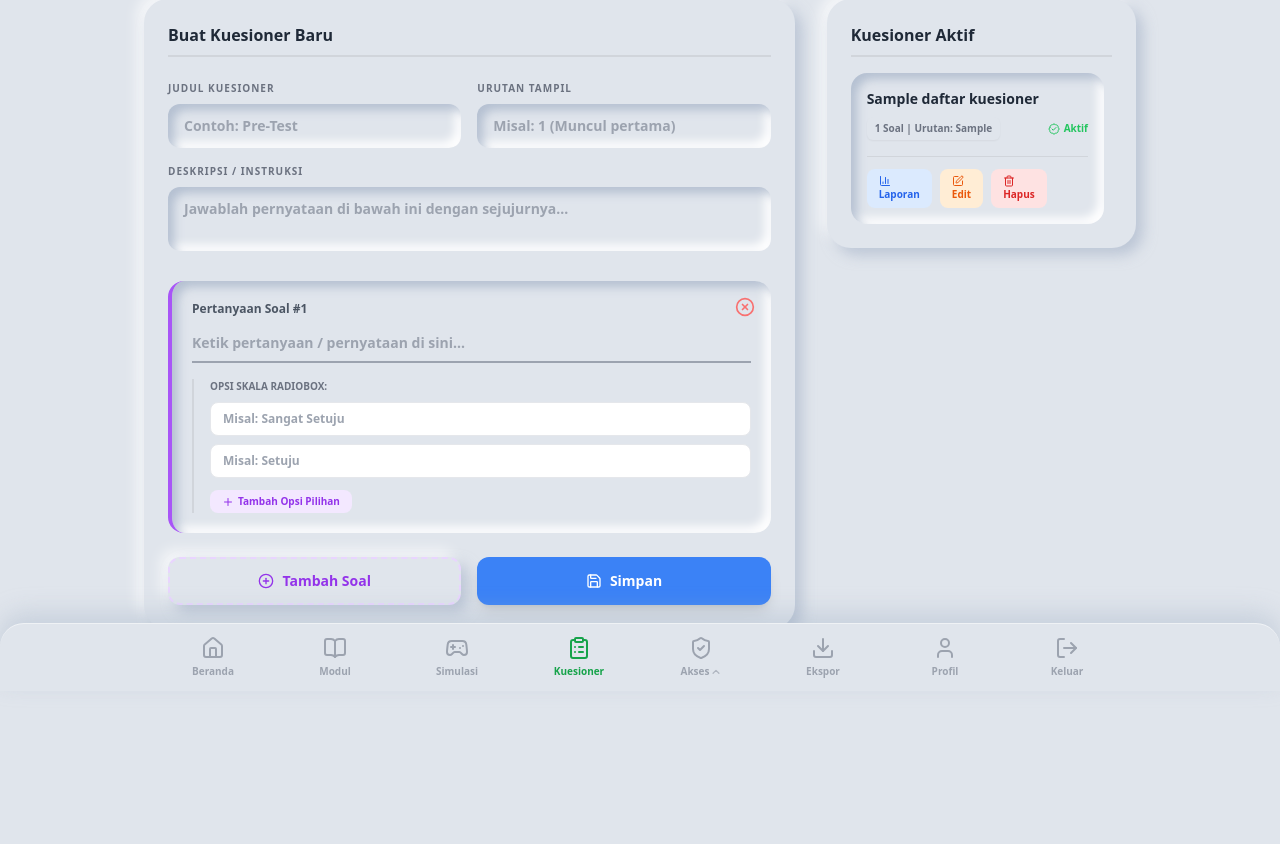
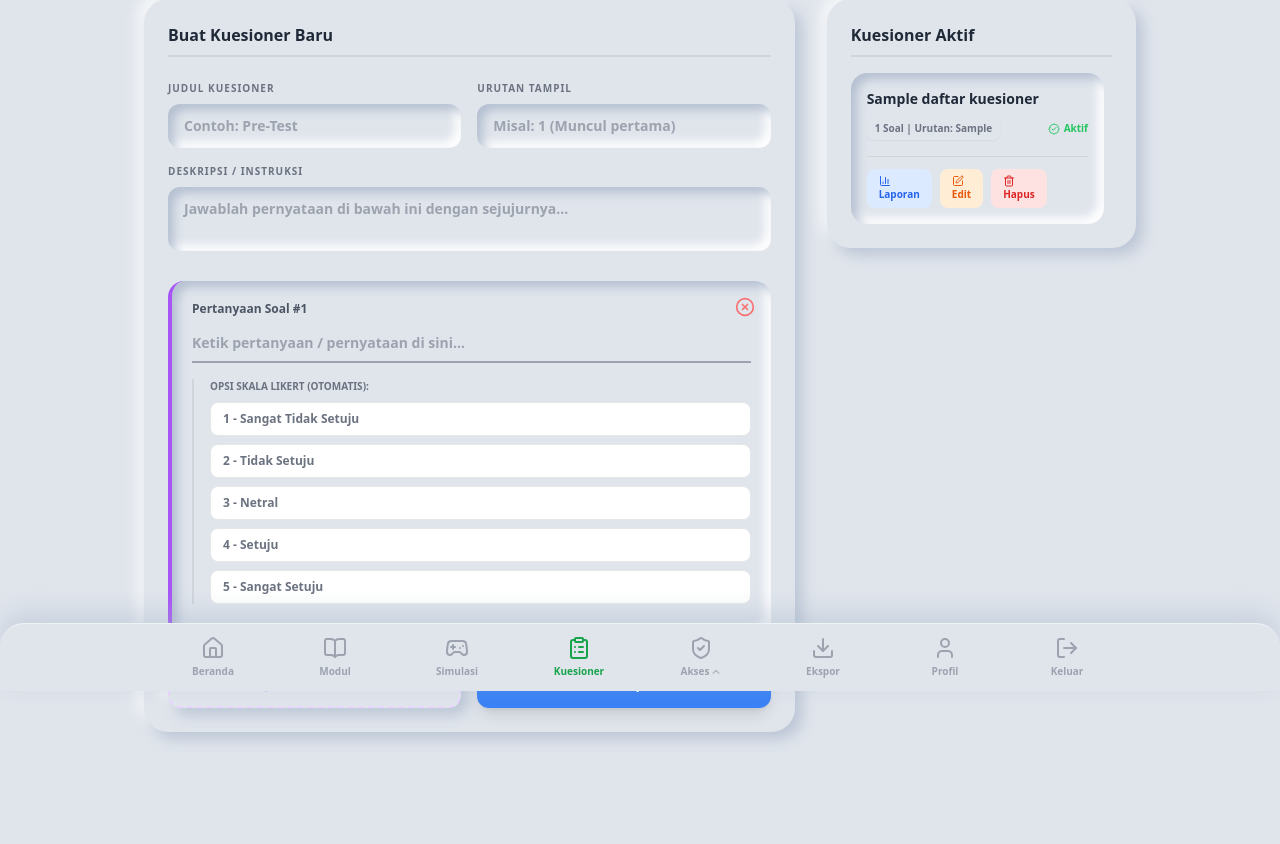
Before and after one commit to raflialthoriq/cyberguard-app, a CodeIgniter 4 app: the page made by app/Views/admin/kelola_kuesioner.php in a window 1280 px wide. Shown: the part 109-953 px from the top of the page. Before the commit the page ends 787 px from the top, so only its background shows below. Run offline with PHP 8.4 and a stand-in for CodeIgniter, Linux system fonts and the light colour scheme; the template is opened without the code that fills it: most values are stand-ins (such as "Sample title", 1, 10 or a date in 2020); some libraries are stand-ins or nearby versions.

Commit message:
update project

```diff
--- a/app/Views/admin/kelola_kuesioner.php
+++ b/app/Views/admin/kelola_kuesioner.php
@@ -138,43 +138,47 @@
             elemenSoal.className = 'neu-pressed p-5 rounded-2xl border-l-4 border-purple-500 relative';
             elemenSoal.id = `soal-${hitungSoal}`;
 
-            // Struktur HTML untuk 1 Soal
+            // Struktur HTML untuk 1 Soal dengan Skala Otomatis 1-5
             elemenSoal.innerHTML = `
                 <button type="button" onclick="hapusElemen('soal-${hitungSoal}')" class="absolute top-4 right-4 text-red-400 hover:text-red-600"> <i data-lucide="x-circle" class="w-5 h-5"></i></button>
                 <label class="block text-xs font-extrabold text-gray-600 mb-2">Pertanyaan Soal #${hitungSoal + 1}</label>
                 <input type="text" name="soal[${hitungSoal}][teks]" placeholder="Ketik pertanyaan / pernyataan di sini..." class="w-full bg-transparent border-b-2 border-gray-400 py-2 focus:outline-none text-sm font-bold text-gray-800 mb-4" required>
 
                 <div class="pl-4 border-l-2 border-gray-300">
-                    <label class="block text-[10px] uppercase font-bold text-gray-500 mb-2">Opsi Skala Radiobox:</label>
-                    <div id="wadah-opsi-${hitungSoal}" class="space-y-2 mb-3">
-                        <!-- Input Opsi default (Minimal 2 opsi) -->
+                    <label class="block text-[10px] uppercase font-bold text-gray-500 mb-2">Opsi Skala Likert (Otomatis):</label>
+                    <div class="space-y-2 mb-3">
                         <div class="flex gap-2">
-                            <input type="text" name="soal[${hitungSoal}][opsi][]" placeholder="Misal: Sangat Setuju" class="w-full text-xs font-bold bg-white px-3 py-2 rounded-lg border border-gray-200 focus:outline-none" required>
+                            <input type="hidden" name="soal[${hitungSoal}][opsi][0][teks]" value="Sangat Tidak Setuju">
+                            <input type="hidden" name="soal[${hitungSoal}][opsi][0][nilai]" value="1">
+                            <span class="w-full text-xs font-bold bg-white px-3 py-2 rounded-lg border border-gray-200 text-gray-500 cursor-not-allowed">1 - Sangat Tidak Setuju</span>
                         </div>
                         <div class="flex gap-2">
-                            <input type="text" name="soal[${hitungSoal}][opsi][]" placeholder="Misal: Setuju" class="w-full text-xs font-bold bg-white px-3 py-2 rounded-lg border border-gray-200 focus:outline-none" required>
+                            <input type="hidden" name="soal[${hitungSoal}][opsi][1][teks]" value="Tidak Setuju">
+                            <input type="hidden" name="soal[${hitungSoal}][opsi][1][nilai]" value="2">
+                            <span class="w-full text-xs font-bold bg-white px-3 py-2 rounded-lg border border-gray-200 text-gray-500 cursor-not-allowed">2 - Tidak Setuju</span>
+                        </div>
+                        <div class="flex gap-2">
+                            <input type="hidden" name="soal[${hitungSoal}][opsi][2][teks]" value="Netral">
+                            <input type="hidden" name="soal[${hitungSoal}][opsi][2][nilai]" value="3">
+                            <span class="w-full text-xs font-bold bg-white px-3 py-2 rounded-lg border border-gray-200 text-gray-500 cursor-not-allowed">3 - Netral</span>
+                        </div>
+                        <div class="flex gap-2">
+                            <input type="hidden" name="soal[${hitungSoal}][opsi][3][teks]" value="Setuju">
+                            <input type="hidden" name="soal[${hitungSoal}][opsi][3][nilai]" value="4">
+                            <span class="w-full text-xs font-bold bg-white px-3 py-2 rounded-lg border border-gray-200 text-gray-500 cursor-not-allowed">4 - Setuju</span>
+                        </div>
+                        <div class="flex gap-2">
+                            <input type="hidden" name="soal[${hitungSoal}][opsi][4][teks]" value="Sangat Setuju">
+                            <input type="hidden" name="soal[${hitungSoal}][opsi][4][nilai]" value="5">
+                            <span class="w-full text-xs font-bold bg-white px-3 py-2 rounded-lg border border-gray-200 text-gray-500 cursor-not-allowed">5 - Sangat Setuju</span>
                         </div>
                     </div>
-                    <button type="button" onclick="tambahOpsi(${hitungSoal})" class="text-[10px] bg-purple-100 text-purple-600 px-3 py-1 rounded-lg font-bold hover:bg-purple-200 transition flex items-center gap-1"> <i data-lucide="plus" class="w-3 h-3"></i> Tambah Opsi Pilihan </button>
-                    </div>
+                </div>
             `;
 
             wadah.appendChild(elemenSoal);
             lucide.createIcons();
             hitungSoal++;
-        }
-
-        function tambahOpsi(indexSoal) {
-            const wadahOpsi = document.getElementById(`wadah-opsi-${indexSoal}`);
-            const divOpsi = document.createElement('div');
-            divOpsi.className = 'flex gap-2 relative';
-            divOpsi.innerHTML = `
-                <input type="text" name="soal[${indexSoal}][opsi][]" placeholder="Opsi baru..." class="w-full text-xs font-bold bg-white px-3 py-2 rounded-lg border border-gray-200 focus:outline-none" required>
-                <button type="button" onclick="this.parentElement.remove()" class="text-red-400 hover:text-red-600 flex items-center"> <i data-lucide="trash-2" class="w-4 h-4"></i> </button>
-            `;
-            wadahOpsi.appendChild(divOpsi);
-            lucide.createIcons();
-
         }
 
         function hapusElemen(idElemen) {
--- a/app/Views/admin/laporan_kuesioner.php
+++ b/app/Views/admin/laporan_kuesioner.php
@@ -147,6 +147,7 @@
                             <?php endforeach; ?>
                         <?php endif; ?>
 
+                        <th class="py-3 px-4 font-extrabold text-center bg-purple-100 text-purple-700">Total Skor</th>
                         <th class="py-3 px-4 font-extrabold text-center sticky right-0 bg-[#E0E5EC] shadow-[-5px_0_10px_-5px_rgba(0,0,0,0.1)]">Aksi</th>
                     </tr>
                 </thead>
```
Also changed, not shown: app/Controllers/Admin.php (+40 -11 lines), app/Views/siswa/isi_kuesioner.php (+29 -11 lines).
